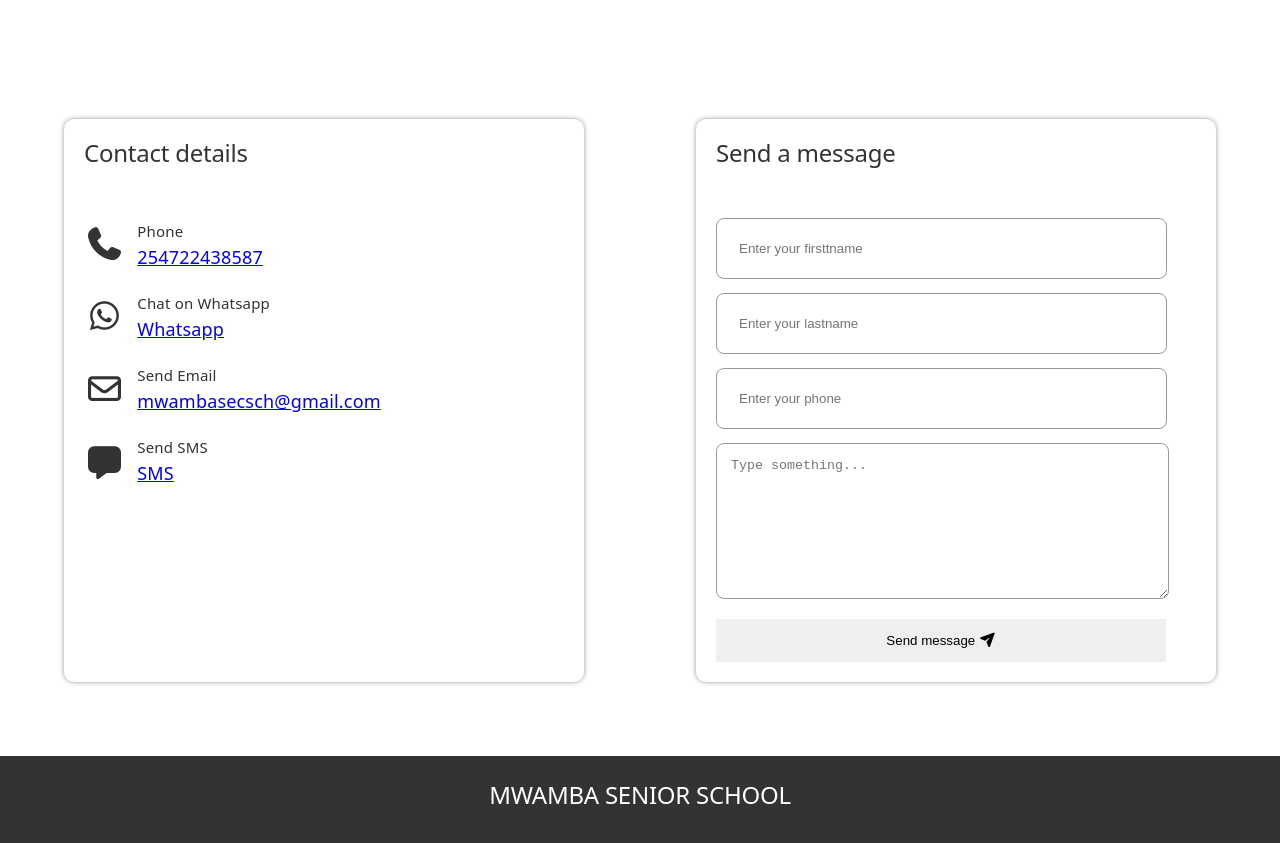
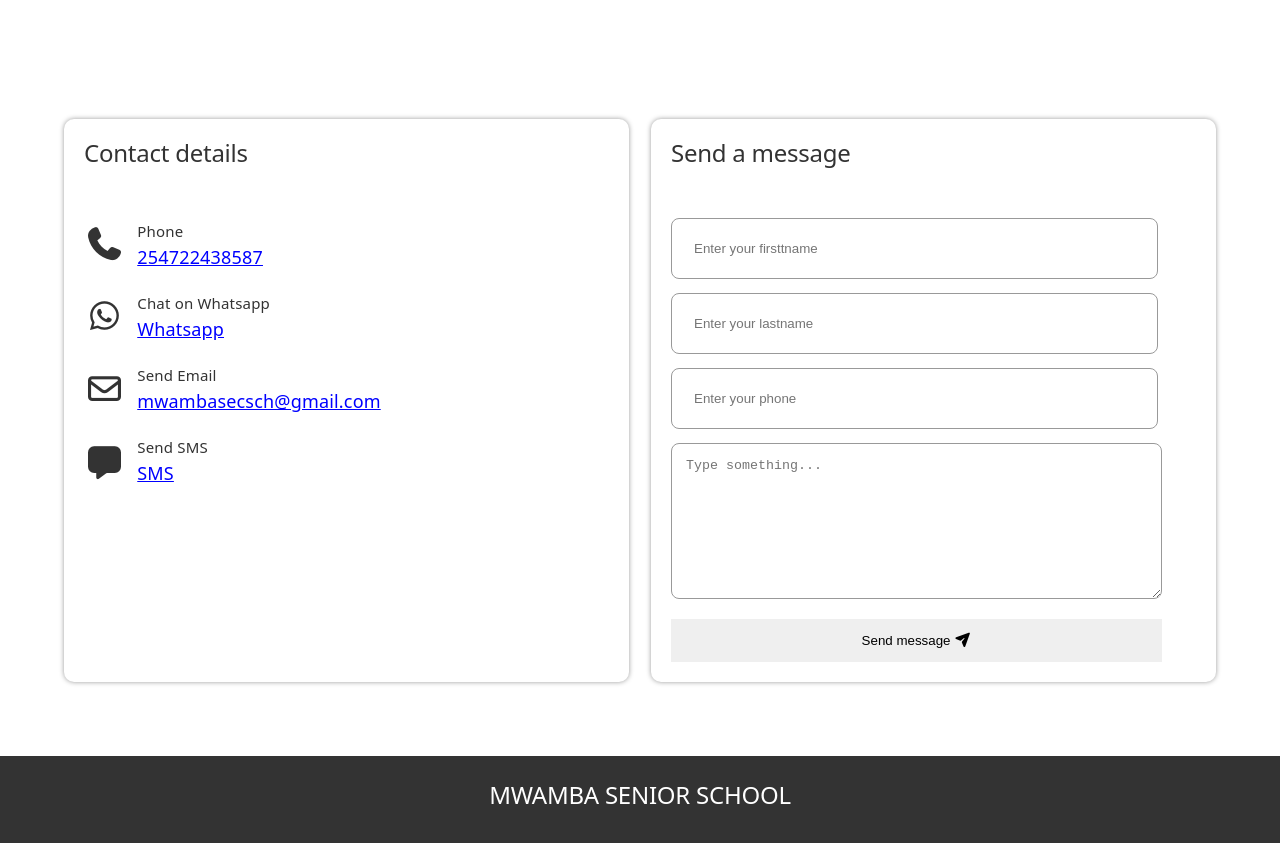
Before and after one commit to denisondeyo7-svg/MwambaSchool, a React (Vite) app in the folder Mwamba/: page / in a window 1280 px wide. Shown: the part 4209-5052 px from the top of the page. Built offline with nearby package versions, Linux system fonts and the light colour scheme.

Commit message:
save changes

```diff
--- a/Mwamba/src/App.css
+++ b/Mwamba/src/App.css
@@ -561,10 +561,11 @@ footer h2{
   flex-wrap: wrap;
   align-self: center;
   gap: 22px;
-  justify-content: space-between;
+
 }
 
 .contact-card1{
+  flex-grow: 1;
   display: flex;
   flex-direction: column;
   gap: 22px;
@@ -608,6 +609,7 @@ footer h2{
 }
 
 .contact-card2{
+  flex-grow: 1;
   display: flex;
   flex-direction: column;
   gap: 22px;
--- a/Mwamba/src/components/Contact.jsx
+++ b/Mwamba/src/components/Contact.jsx
@@ -23,7 +23,7 @@ function Contact() {
 
                             <div className="detail">
                                 <small>Chat on Whatsapp</small>
-                                <a href="https://wa.me/254722438587"target="_blank" rel="noopener noreferrer">Whatsapp</a>
+                                <a href="https://wa.me/254722438587?text=Hello%20RCEA%20Mwamba%20senior%20School%2C%20I%20would%20like%20to%20make%20an%20enquiry."target="_blank" rel="noopener noreferrer">Whatsapp</a>
                             </div>
                         </div>
 
```
